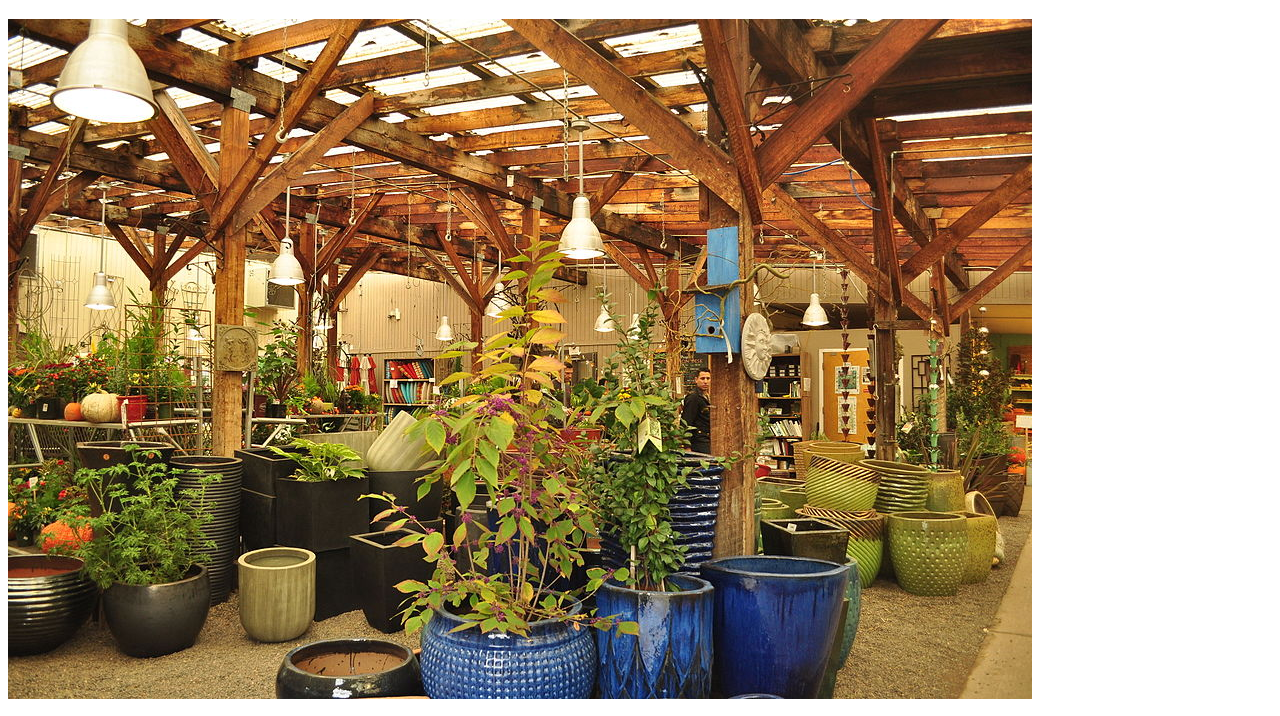
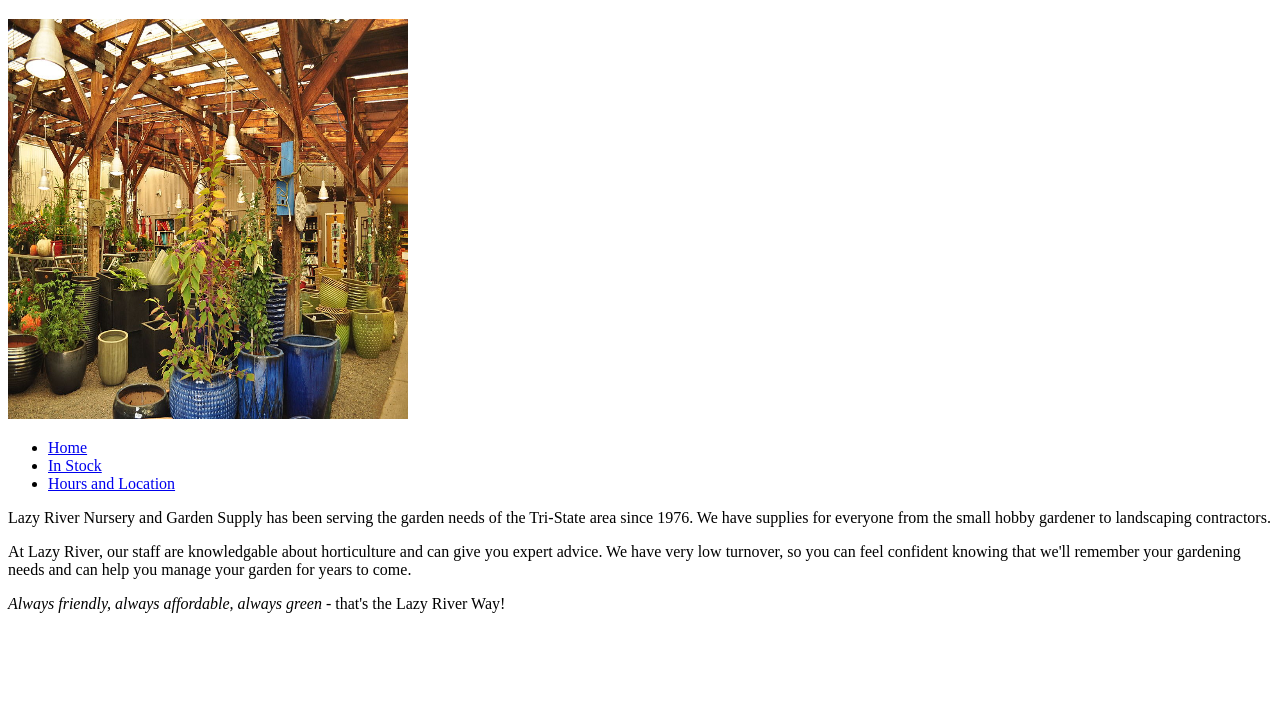
Before and after one commit to Momentum-Team-11/build-a-small-business-website-paulreece, a plain HTML site: page index.html in a window 1280 px wide. Shown: the part 61-777 px from the top of the page. Drawn offline with Linux system fonts and the light colour scheme.

Commit message:
final edit(hopefully)

```diff
--- a/index.html
+++ b/index.html
@@ -3,9 +3,11 @@
 <head>
     <meta charset="utf-8">
     <title>Lazy River Nursery and Garden Supply</title>
+</head>
+<body>
     <h1>Lazy River Nursery and Garden Supply</h1>
 
-    <img src="starter_files/images/store-interior.jpg">
+    <img src="starter_files/images/store-interior.jpg" width=400 height=400 title="Our Store">
 <nav class="menu">
     <ul>
         <li><a href="index.html">Home</a></li>
@@ -13,9 +15,6 @@
         <li><a href="info.html">Hours and Location</a></li>
      </ul>
 </nav>
-</h2>
-</head>
-<body>
 <p>Lazy River Nursery and Garden Supply has been serving the garden needs of the Tri-State area since 1976.
     We have supplies for everyone from the small hobby gardener to landscaping contractors.</p>
     <p>At Lazy River, our staff are knowledgable about horticulture and can give you expert advice.
```
Also changed, not shown: in-stock.html (+4 -4 lines), info.html (+2 -3 lines).
